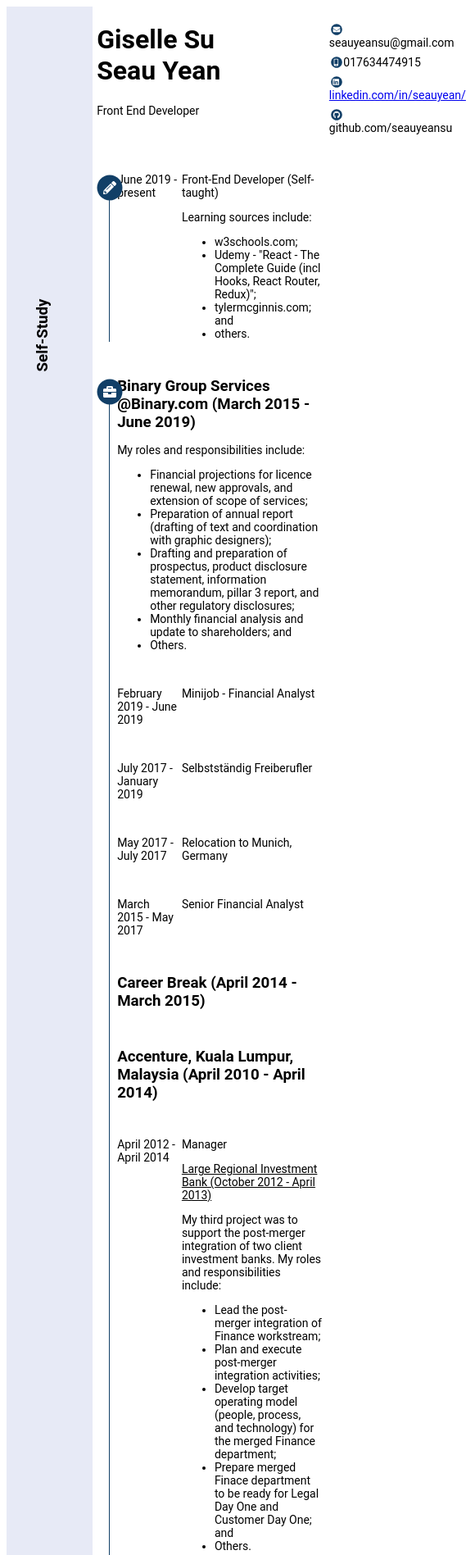
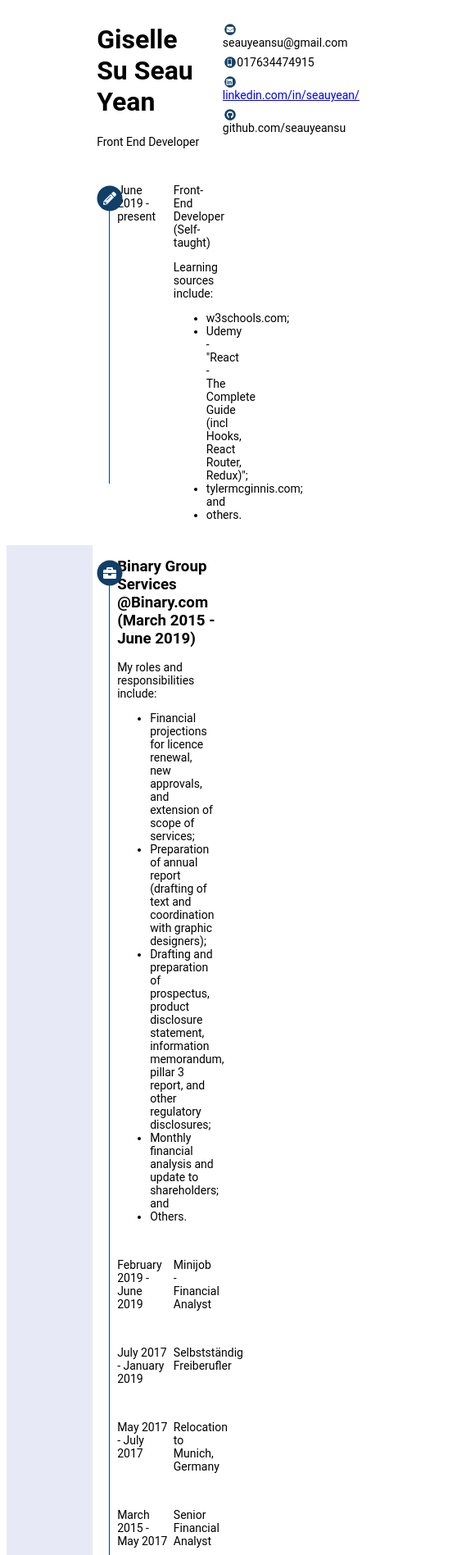
Before and after one commit to seauyeansu/CV, a React app: page / in a window 390 px wide. Shown: the top 1897 px of the page at 82% size, 569 px wide, since content can reach past the window. Built offline with nearby package versions, Linux system fonts and the light colour scheme.

Commit message:
added media query

```diff
--- a/app/index.module.css
+++ b/app/index.module.css
@@ -6,18 +6,18 @@
   grid-template-rows: auto auto auto auto auto auto auto auto auto;
   grid-template-areas:
     "name contact"
-    "employment icon5 date1 main1"
-    "employerName1 date2 main2"
+    "study icon5 date1 main1"
+    "employment icon6 employerName1 date2 main2"
     "date3 main3"
     "date4 main4"
-    "date4 main5"
+    "date5 main5"
     "employerName2"
     "employerName3 date6 main6"
     "date7 main7"
     "employerName4 date8 main8"
     "date9 main9"
     "date10 main10"
-    "academic icon6 title icon7 skill starRating";
+    "academic icon7 title icon8 skill starRating";
   grid-column-gap: 5px;
   grid-row-gap: 15px;
   font-family: Roboto;
@@ -45,6 +45,7 @@ ul, p {
 }
 
 .name {
+  grid-area: name;
   grid-column-start: 2;
   grid-column-end: 8;
   grid-row-start: 1;
@@ -52,6 +53,7 @@ ul, p {
 }
 
 .contact{
+  grid-area: contact;
   grid-column-start:10;
   grid-column-end: 11;
   grid-row-start: 1;
@@ -72,19 +74,13 @@ ul, p {
 }
 
 .study {
+  grid-area: study;
   grid-column-start: 1;
   grid-column-end: 2;
   grid-row-start: 0;
   grid-row-end: 4;
   display: flex;
   justify-content: flex-start;
-}
-
-.employment {
-  grid-column-start: 1;
-  grid-column-end: 2;
-  grid-row-start: 3;
-  grid-row-end: 17;
 }
 
 .vl5 {
@@ -112,6 +108,14 @@ ul, p {
   grid-row-start: 2;
   grid-row-end: 16;
   margin-top: 23px;
+}
+
+.employment {
+  grid-area: employment;
+  grid-column-start: 1;
+  grid-column-end: 2;
+  grid-row-start: 3;
+  grid-row-end: 17;
 }
 
 .vl6 {
@@ -142,6 +146,7 @@ ul, p {
 }
 
 .date1 {
+  grid-area: date1;
   grid-column-start: 3;
   grid-column-end: 4;
   grid-row-start: 2;
@@ -149,6 +154,7 @@ ul, p {
 }
 
 .main1 {
+  grid-area: main1;
   grid-column-start: 4;
   grid-column-end: 10;
   grid-row-start: 2;
@@ -156,6 +162,7 @@ ul, p {
 }
 
 .employerName1 {
+  grid-area: employerName1;
   grid-column-start: 3;
   grid-column-end: 10;
   grid-row-start: 3;
@@ -163,6 +170,7 @@ ul, p {
 }
 
 .date2 {
+  grid-area: date2;
   grid-column-start: 3;
   grid-column-end: 4;
   grid-row-start: 4;
@@ -170,6 +178,7 @@ ul, p {
 }
 
 .main2 {
+  grid-area: main2;
   grid-column-start: 4;
   grid-column-end: 10;
   grid-row-start: 4;
@@ -177,6 +186,7 @@ ul, p {
 }
 
 .date3 {
+  grid-area: date3;
   grid-column-start: 3;
   grid-column-end: 4;
   grid-row-start: 5;
@@ -184,6 +194,7 @@ ul, p {
 }
 
 .main3 {
+  grid-area: main3;
   grid-column-start: 4;
   grid-column-end: 10;
   grid-row-start: 5;
@@ -191,6 +202,7 @@ ul, p {
 }
 
 .date4 {
+  grid-area: date4;
   grid-column-start: 3;
   grid-column-end: 4;
   grid-row-start: 6;
@@ -198,6 +210,7 @@ ul, p {
 }
 
 .main4 {
+  grid-area: main4;
   grid-column-start: 4;
   grid-column-end: 10;
   grid-row-start: 6;
@@ -205,6 +218,7 @@ ul, p {
 }
 
 .date5 {
+  grid-area: date5;
   grid-column-start: 3;
   grid-column-end: 4;
   grid-row-start: 7;
@@ -212,6 +226,7 @@ ul, p {
 }
 
 .main5 {
+  grid-area: main5;
   grid-column-start: 4;
   grid-column-end: 10;
   grid-row-start: 7;
@@ -219,6 +234,7 @@ ul, p {
 }
 
 .employerName2 {
+  grid-area: employerName2;
   grid-column-start: 3;
   grid-column-end: 10;
   grid-row-start: 8;
@@ -226,6 +242,7 @@ ul, p {
 }
 
 .employerName3 {
+  grid-area: employerName3;
   grid-column-start: 3;
   grid-column-end: 10;
   grid-row-start: 9;
@@ -233,6 +250,7 @@ ul, p {
 }
 
 .date6 {
+  grid-area: date6;
   grid-column-start: 3;
   grid-column-end: 4;
   grid-row-start: 10;
@@ -240,6 +258,7 @@ ul, p {
 }
 
 .main6 {
+  grid-area: main6;
   grid-column-start: 4;
   grid-column-end: 10;
   grid-row-start: 10;
@@ -247,6 +266,7 @@ ul, p {
 }
 
 .date7 {
+  grid-area: date7;
   grid-column-start: 3;
   grid-column-end: 4;
   grid-row-start: 11;
@@ -254,6 +274,7 @@ ul, p {
 }
 
 .main7 {
+  grid-area: main7;
   grid-column-start: 4;
   grid-column-end: 10;
   grid-row-start: 11;
@@ -261,6 +282,7 @@ ul, p {
 }
 
 .employerName4 {
+  grid-area: employerName4;
   grid-column-start: 3;
   grid-column-end: 10;
   grid-row-start: 12;
@@ -268,6 +290,7 @@ ul, p {
 }
 
 .date8 {
+  grid-area: date8;
   grid-column-start: 3;
   grid-column-end: 4;
   grid-row-start: 13;
@@ -275,6 +298,7 @@ ul, p {
 }
 
 .main8 {
+  grid-area: main8;
   grid-column-start: 4;
   grid-column-end: 10;
   grid-row-start: 13;
@@ -282,6 +306,7 @@ ul, p {
 }
 
 .date9 {
+  grid-area: date9;
   grid-column-start: 3;
   grid-column-end: 4;
   grid-row-start: 14;
@@ -289,6 +314,7 @@ ul, p {
 }
 
 .main9 {
+  grid-area: main9;
   grid-column-start: 4;
   grid-column-end: 10;
   grid-row-start: 14;
@@ -296,6 +322,7 @@ ul, p {
 }
 
 .date10 {
+  grid-area: date10;
   grid-column-start: 3;
   grid-column-end: 4;
   grid-row-start: 15;
@@ -303,6 +330,7 @@ ul, p {
 }
 
 .main10 {
+  grid-area: main10;
   grid-column-start: 4;
   grid-column-end: 10;
   grid-row-start: 15;
@@ -310,6 +338,7 @@ ul, p {
 }
 
 .academic {
+  grid-area: academic;
   grid-column-start: 1;
   grid-column-end: 2;
   grid-row-start: 16;
@@ -344,6 +373,7 @@ ul, p {
 }
 
 .title {
+  grid-area: title;
   grid-column-start: 3;
   grid-column-end: 7;
   grid-row-start: 16;
@@ -379,6 +409,7 @@ ul, p {
 }
 
 .skill {
+  grid-area: skill;
   grid-column-start: 8;
   grid-column-end: 10;
   grid-row-start: 16;
@@ -386,15 +417,48 @@ ul, p {
 }
 
 .starRating {
+  grid-area: starRating;
   grid-column-start: 10;
   grid-column-end: 11;
   grid-row-start: 16;
   grid-row-end: 17;
 }
 
-@media (max-width: 480px) {
-  .gridContainer {
-    display: grid;
-    grid-template-columns: 1fr;
+@media (max-width: 768px) {
+    .name {width: 100%;}
+    .contact {width: 100%;}
+    .study {width: 100%;}
+    .icon5 {width: 100%;}
+    .date1 {width: 100%;}
+    .main1 {width: 100%;}
+    .employment {width: 100%;}
+    .icon6 {width: 100%;}
+    .employerName1 {width: 100%;}
+    .date2 {width: 100%;}
+    .main2 {width: 100%;}
+    .date3 {width: 100%;}
+    .main3 {width: 100%;}
+    .date4 {width: 100%;}
+    .main4 {width: 100%;}
+    .date5 {width: 100%;}
+    .main5 {width: 100%;}
+    .employerName2 {width: 100%;}
+    .employerName3 {width: 100%;}
+    .date6 {width: 100%;}
+    .main6 {width: 100%;}
+    .date7 {width: 100%;}
+    .main7 {width: 100%;}
+    .employerName4 {width: 100%;}
+    .date8 {width: 100%;}
+    .main8 {width: 100%;}
+    .date9 {width: 100%;}
+    .main9 {width: 100%;}
+    .date10 {width: 100%;}
+    .main10 {width: 100%;}
+    .academic {width: 100%;}
+    .icon7 {width: 100%;}
+    .title {width: 100%;}
+    .icon8 {width: 100%;}
+    .skill {width: 100%;}
+    .starRating {width: 100%;}
   }
-}
```
Also changed, not shown: 1 other file.
